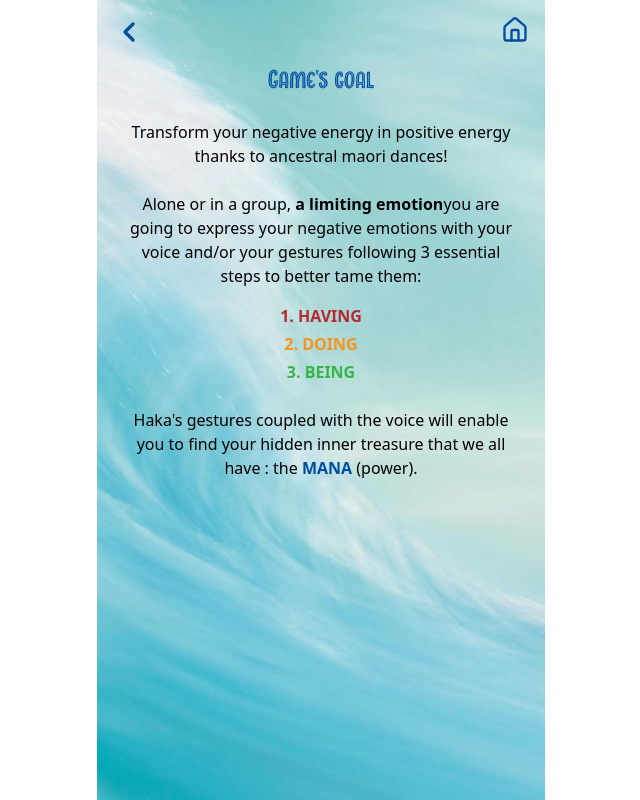
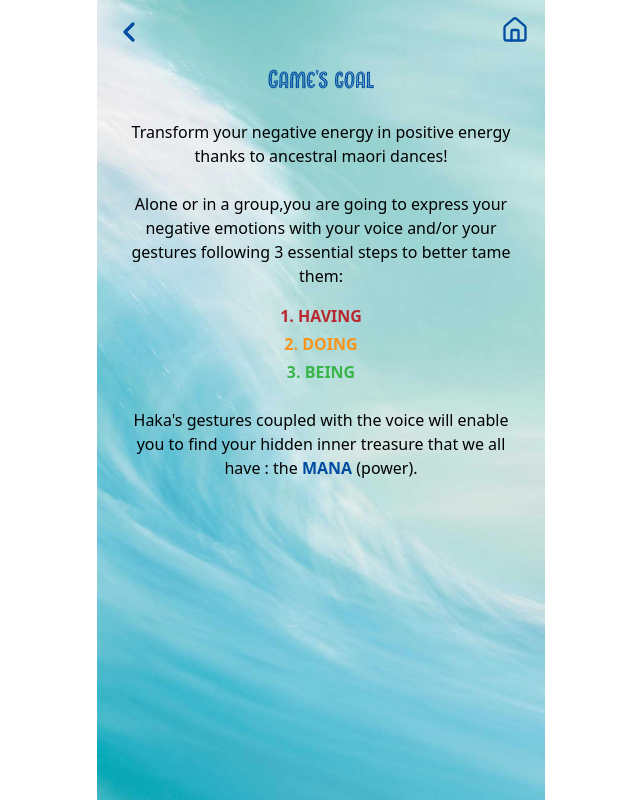
Before and after one commit to jeuduhaka/jeuduhaka.github.io, a Next.js app: page /info/game-goal in a window 1280 px wide. Shown: the whole page, without its empty margins (319-959 px from the left). Built offline with nearby package versions, Linux system fonts and the light colour scheme; no server answers.

Commit message:
fix text

```diff
--- a/src/app/info/game-goal/page.tsx
+++ b/src/app/info/game-goal/page.tsx
@@ -27,7 +27,6 @@ export default function GameGoalPage() {
         <div className="mb-6">
           <p className="text-center mb-4">
             {t('gameGoalParagraph1Part1')}
-            <span className="font-bold">{t('limitingEmotion')}</span>
             {t('gameGoalParagraph1Part2')}
             {t('gameGoalParagraph1Part3')}
           </p>
--- a/src/lib/i18n/fr.ts
+++ b/src/lib/i18n/fr.ts
@@ -79,11 +79,11 @@ export default {
   limitingEmotion: ' une émotion limitante',
   yaka: ' « Yaka »',
   better: ' mieux.',
-  gameGoalParagraph1Part1: 'Seul ou à plusieurs, vous allez exprimer',
+  gameGoalParagraph1Part1: 'Seul(e) ou à plusieurs, vous allez exprimer',
   gameGoalParagraph1Part2:
-    'par la parole et/ou les gestes vos émotions négatives',
+    ' par la parole et/ou les gestes vos émotions négatives',
   gameGoalParagraph1Part3:
-    'pour mieux les dompter, en suivant 3 étapes essentielles :',
+    ' pour mieux les dompter, en suivant 3 étapes essentielles :',
   gameGoalParagraph2Part1: 'Les gestes du haka joints à la parole',
   gameGoalParagraph2Part2:
     'vont vous permettre de (re)trouver le trésor inestimable',
```
